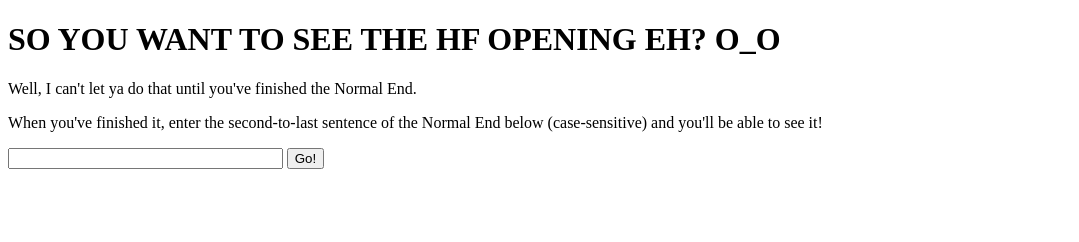
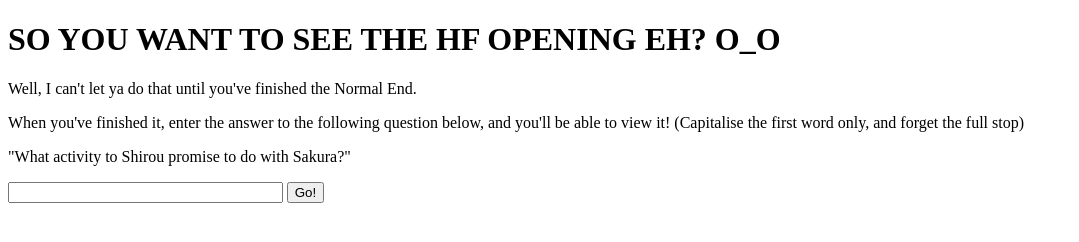
Before and after one commit to tommmm6/stuff, a plain HTML site: page taipu-muun/fate/op/hf-op.html in a window 1280 px wide. Shown: the whole page, without its empty margins (0-1079 px from the left). Drawn offline with nearby package versions, Linux system fonts and the light colour scheme.

Commit message:
Update hf-op.html

```diff
--- a/taipu-muun/fate/op/hf-op.html
+++ b/taipu-muun/fate/op/hf-op.html
@@ -18,7 +18,8 @@ Use your imagination :P
 	<body>
 		<h1>SO YOU WANT TO SEE THE HF OPENING EH? O_O</h1>
 		<p>Well, I can't let ya do that until you've finished the Normal End.</p>
-		<p>When you've finished it, enter the second-to-last sentence of the Normal End below (case-sensitive) and you'll be able to see it!</p>
+		<p>When you've finished it, enter the answer to the following question below, and you'll be able to view it! (Capitalise the first word only, and forget the full stop)</p>
+		<p>"What activity to Shirou promise to do with Sakura?"</p>
 
 		<input type="text" id="leSentence">
 		<button id="submitBtn">Go!</button>
```
